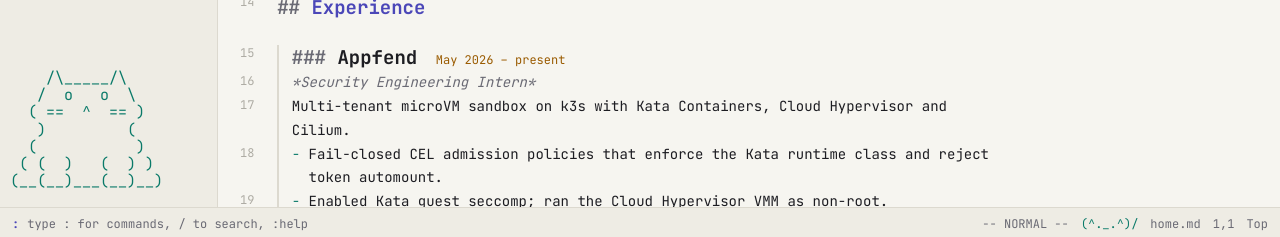
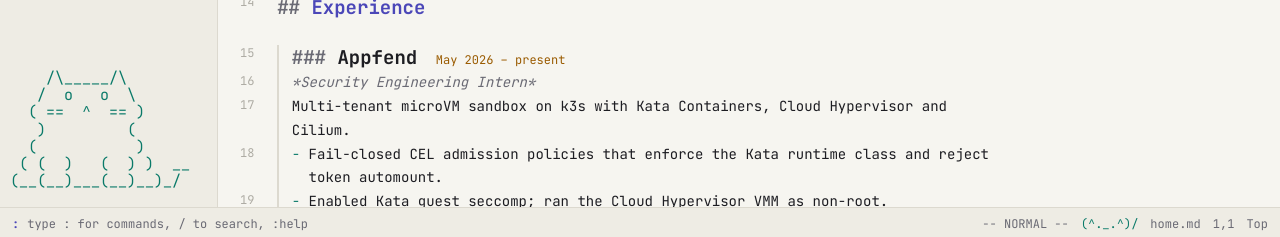
Before and after one commit to srujaniyengar/srujaniyengar, a React (Vite) app: page / in a window 1280 px wide. Shown: the part 560-797 px from the top of the page. Built offline with nearby package versions, Linux system fonts and the light colour scheme.

Commit message:
Give the cat a wagging tail (faster when happy, curled when asleep)

```diff
--- a/src/components/Pet.jsx
+++ b/src/components/Pet.jsx
@@ -76,6 +76,15 @@ export function usePet(notify) {
   return { sleeping, happy, pets, wake, pet, feed, status };
 }
 
+// Tail frames: suffixes for the cat's last three lines. Wags F0 → F1 → F2 → F1.
+const TAIL = [
+  ["", "  __", "_/"],
+  ["   _", "  /", "_/"],
+  ["  /", "  |", "_/"],
+];
+const TAIL_ORDER = [0, 1, 2, 1];
+const TAIL_ASLEEP = ["", "", "_,"];
+
 // Pupil glyph by vertical look: up, level, down.
 const PUPIL = { "-1": "°", 0: "o", 1: "." };
 
@@ -95,6 +104,19 @@ export function PetCat({ pet, alert = false, className = "" }) {
   const [look, setLook] = useState({ h: 0, v: 0 });
   const [blink, setBlink] = useState(false);
   const [hover, setHover] = useState(false);
+  const [wag, setWag] = useState(0);
+
+  // The tail wags while the cat is awake, faster when it is happy.
+  useEffect(() => {
+    if (pet.sleeping || window.matchMedia("(prefers-reduced-motion: reduce)").matches) {
+      return undefined;
+    }
+    const timer = window.setInterval(
+      () => setWag((w) => (w + 1) % TAIL_ORDER.length),
+      pet.happy ? 220 : 650
+    );
+    return () => window.clearInterval(timer);
+  }, [pet.sleeping, pet.happy]);
 
   useEffect(() => {
     if (pet.sleeping || !window.matchMedia("(hover: hover)").matches) {
@@ -150,14 +172,15 @@ export function PetCat({ pet, alert = false, className = "" }) {
     eye = PUPIL[look.v];
   }
 
+  const tail = pet.sleeping ? TAIL_ASLEEP : TAIL[TAIL_ORDER[wag]];
   const lines = [
     pet.sleeping ? "    /\\_____/\\  z" : "    /\\_____/\\",
     `   / ${socket(eye, h)} ${socket(eye, h)} \\`,
     `  ( ==  ${pet.happy ? "w" : "^"}  == )`,
     "   )         (",
-    "  (           )",
-    " ( (  )   (  ) )",
-    "(__(__)___(__)__)",
+    `  (           )${tail[0]}`,
+    ` ( (  )   (  ) )${tail[1]}`,
+    `(__(__)___(__)__)${tail[2]}`,
   ];
 
   return (
```
